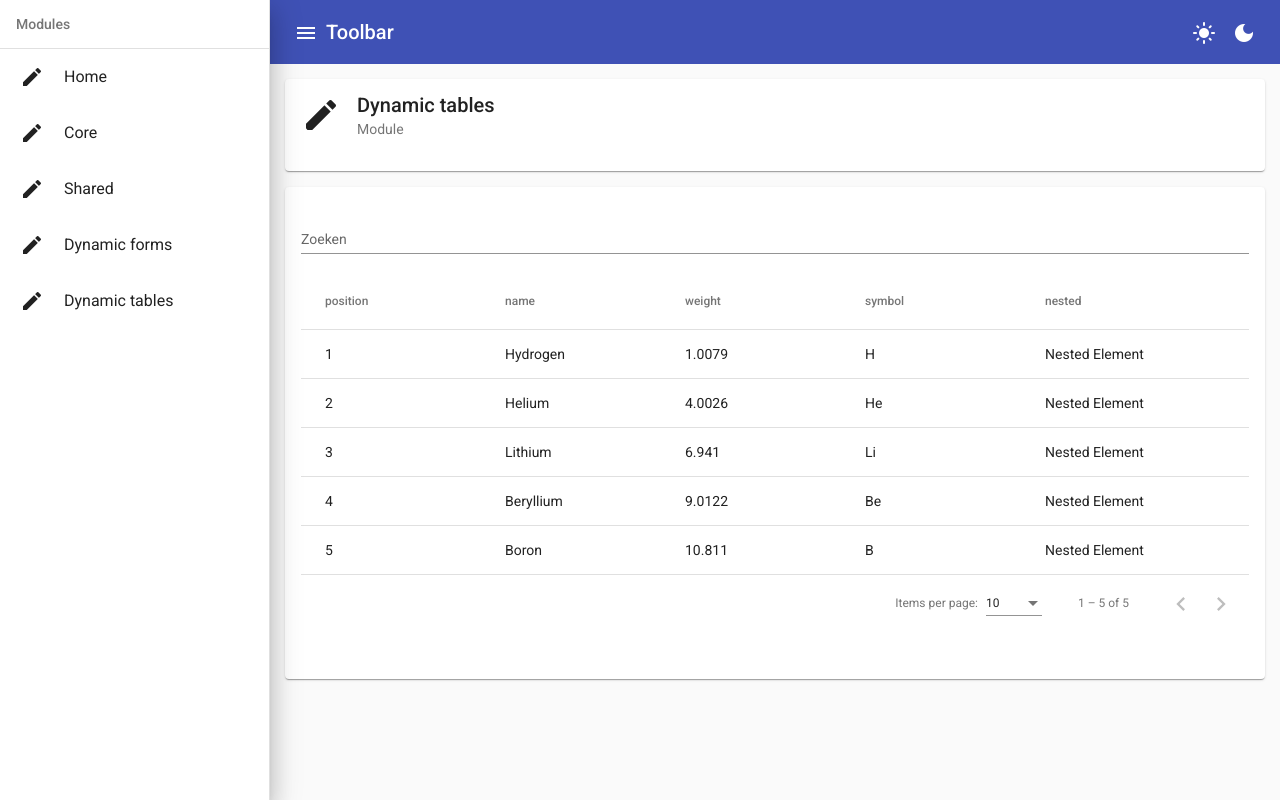
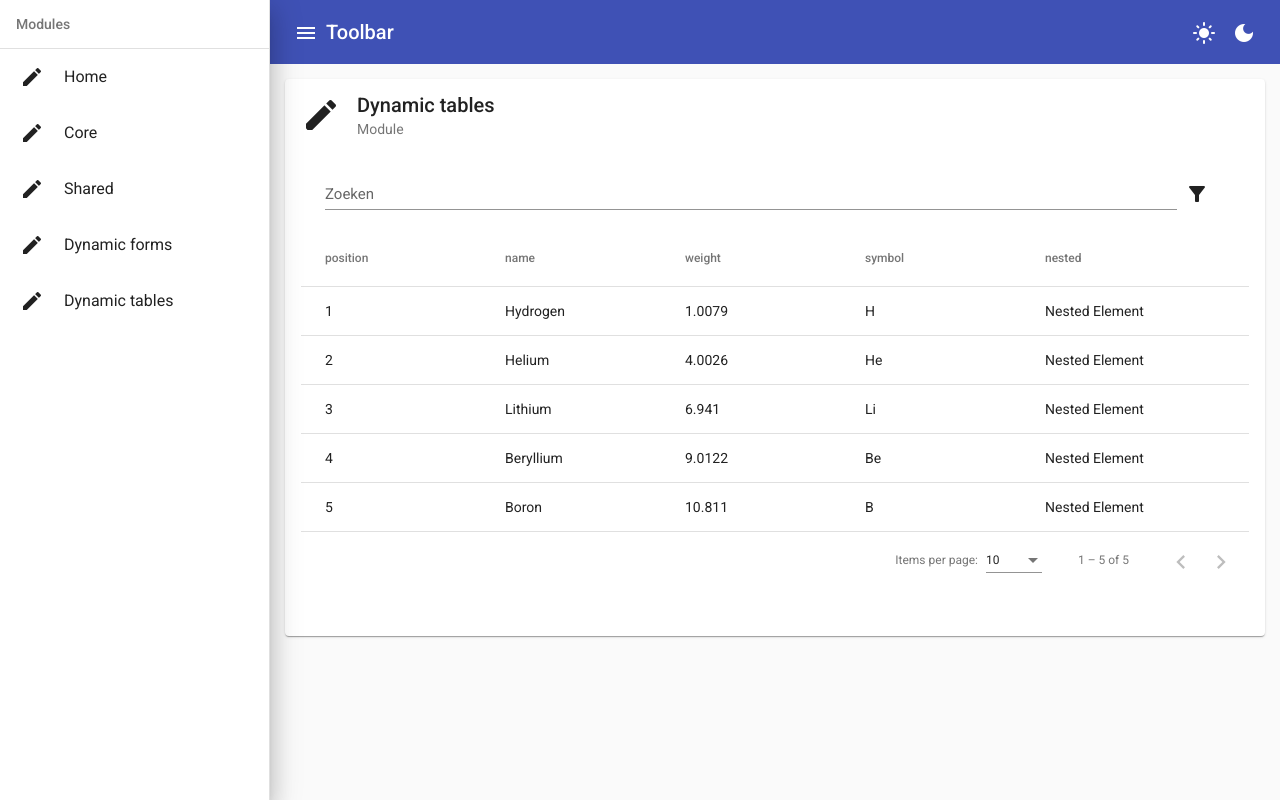
Before and after one commit to patricknnn/AngularModules, an Angular app: page /tables in a window 1280 px wide. Built offline with nearby package versions, Linux system fonts and the light colour scheme.

Commit message:
added dropdown filtering to dynamic tables

```diff
--- a/src/app/components/form/form.component.html
+++ b/src/app/components/form/form.component.html
@@ -15,6 +15,10 @@
       [(formModel)]="element"
     >
     </app-dynamic-form>
+
+    <div>
+      {{element | json}}
+    </div>
   </mat-card-content>
   <mat-card-actions>
     <button mat-button (click)="logElement()">LOG</button>
--- a/src/app/components/table/table.component.html
+++ b/src/app/components/table/table.component.html
@@ -5,10 +5,6 @@
     <mat-card-title>Dynamic tables</mat-card-title>
     <mat-card-subtitle>Module</mat-card-subtitle>
   </mat-card-header>
-</mat-card>
-
-<!-- Dynamic table outlet -->
-<mat-card style="margin-top: 16px;">
   <mat-card-content>
     <ng-container #outlet>
     </ng-container>
--- a/src/app/modules/dynamic-tables/builders/dynamic-table-column-config-builder.ts
+++ b/src/app/modules/dynamic-tables/builders/dynamic-table-column-config-builder.ts
@@ -44,6 +44,12 @@ export class DynamicTableColumnConfigBuilder {
     return this;
   }
 
+  public setFilterable(value: boolean): this {
+    this.dynamicTableColumnConfig.filterable = value;
+
+    return this;
+  }
+
   public addButton(value: DynamicTableButton): this {
     this.dynamicTableColumnConfig.buttons.push(value);
 
--- a/src/app/modules/dynamic-tables/dynamic-table.component.html
+++ b/src/app/modules/dynamic-tables/dynamic-table.component.html
@@ -2,6 +2,15 @@
 <div class="dynamic-table-container">
   <!-- Filter -->
   <div class="dynamic-table-filter" *ngIf="tableConfig.filter">
+    <mat-expansion-panel
+      class="mat-elevation-z0 filter-panel"
+      disabled
+      [expanded]="areDropdownFiltersVisible"
+      hideToggle
+    >
+      <mat-expansion-panel-header>
+        <div class="filter-panel-header-content">
+          <div class="filter-panel-search">
             <mat-form-field
               [appearance]="tableConfig.filterAppearance"
               [color]="tableConfig.filterColor"
@@ -10,10 +19,49 @@
               <input
                 matInput
                 #filterInput
-        (keyup)="applyFilter($event)"
+                (keyup)="applyTextFilter($event)"
                 [placeholder]="tableConfig.filterPlaceholder"
               />
             </mat-form-field>
+          </div>
+
+          <button
+            mat-icon-button
+            *ngIf="!areDropdownFiltersEmpty()"
+            (click)="toggleDropdownFilters()"
+          >
+            <mat-icon>filter_alt</mat-icon>
+          </button>
+        </div>
+      </mat-expansion-panel-header>
+      <!-- Filters -->
+      <div class="filter-panel-dropdown-content">
+        <div class="filter-panel-dropdown-grid">
+          <div *ngFor="let column of columnConfig" [class.empty]="!column.filterable">
+            <mat-form-field
+              *ngIf="column.filterable"
+              [appearance]="tableConfig.filterAppearance"
+              [color]="tableConfig.filterColor"
+            >
+              <mat-label>{{ column.header }}</mat-label>
+              <mat-select [(value)]="activeDropdownFilters[column.key]">
+                <mat-option
+                  *ngFor="let option of getFilterOptions(column.key)"
+                  (click)="applyDropdownFilter(column.key, option)"
+                  [value]="option"
+                >
+                  {{ option }}
+                </mat-option>
+              </mat-select>
+            </mat-form-field>
+          </div>
+        </div>
+        <!-- Reset filters -->
+        <button mat-icon-button (click)="resetDropdownFilters()">
+          <mat-icon>clear</mat-icon>
+        </button>
+      </div>
+    </mat-expansion-panel>
   </div>
 
   <!-- Table -->
@@ -137,6 +185,7 @@
             let odd = odd;
             columns: displayColumns
           "
+          matRipple
           class="dynamic-table-row"
           [class.dynamic-table-row-even]="even"
           [class.dynamic-table-row-odd]="odd"
--- a/src/app/modules/dynamic-tables/dynamic-table.component.scss
+++ b/src/app/modules/dynamic-tables/dynamic-table.component.scss
@@ -8,8 +8,44 @@
   & .dynamic-table-filter {
     display: flex;
 
-    & mat-form-field {
+    & .filter-panel {
       width: 100%;
+      border-radius: 4px;
+
+      & mat-expansion-panel-header {
+        height: auto;
+      }
+
+      & .filter-panel-header-content {
+        display: flex;
+        align-items: center;
+        flex-grow: 1;
+        padding: 0;
+        color: rgba(0, 0, 0, 0.87) !important;
+
+        & .filter-panel-search {
+          display: flex;
+          flex-grow: 1;
+        }
+      }
+
+      & .filter-panel-dropdown-content {
+        display: flex;
+        align-items: center;
+        flex-grow: 1;
+        justify-content: space-between;
+
+        & .filter-panel-dropdown-grid {
+          display: grid;
+          grid-template-columns: repeat(auto-fit, minmax(205px, 1fr));
+          grid-gap: 16px;
+          width: 100%;
+
+          & .empty {
+            display: none;
+          }
+        }
+      }
     }
   }
 
@@ -45,7 +81,6 @@
 
     // table rows
     & .dynamic-table-row {
-
       & .dynamic-table-cell {
         display: flex;
         flex-grow: 1;
--- a/src/app/modules/dynamic-tables/dynamic-table.component.ts
+++ b/src/app/modules/dynamic-tables/dynamic-table.component.ts
@@ -26,13 +26,17 @@ export class DynamicTableComponent implements OnInit, AfterViewInit {
   @ViewChild(MatPaginator) public paginator?: MatPaginator;
   @ViewChild(MatSort) public sort?: MatSort;
 
+  public filteredData?: any[];
   public dataSource!: MatTableDataSource<any>;
   public displayColumns: string[] = [];
   public selection: SelectionModel<any> = new SelectionModel<any>(true, []);
   public resultsLength: number = 0;
+  public areDropdownFiltersVisible: boolean = false;
+  public activeDropdownFilters: any = {};
 
   public ngOnInit(): void {
-    this.dataSource = new MatTableDataSource<any>(this.data);
+    this.filteredData = this.data;
+    this.createDataSource();
     this.initTableColumns();
   }
 
@@ -54,7 +58,7 @@ export class DynamicTableComponent implements OnInit, AfterViewInit {
     });
   }
 
-  public applyFilter(event: Event): void {
+  public applyTextFilter(event: Event): void {
     const htmlInputElement: HTMLInputElement = event.target as HTMLInputElement;
     this.dataSource.filter = htmlInputElement.value.trim().toLowerCase();
 
@@ -63,12 +67,58 @@ export class DynamicTableComponent implements OnInit, AfterViewInit {
     }
   }
 
+  public applyDropdownFilter(key: string, option: string): void {
+    this.activeDropdownFilters[key] = option;
+
+    this.filteredData = this.data.filter((row: any) => {
+      let isPassed: boolean = true;
+      for (const [key, value] of Object.entries(this.activeDropdownFilters)) {
+        if (this.getCellContent(row, key) != value) {
+          isPassed = false;
+        }
+      }
+      return isPassed;
+    });
+
+    this.createDataSource();
+  }
+
+  public areDropdownFiltersEmpty(): boolean {
+    return !this.columnConfig.some(
+      (column: DynamicTableColumnConfig) => column.filterable
+    );
+  }
+
+  public resetDropdownFilters(): void {
+    this.activeDropdownFilters = {};
+    this.filteredData = this.data;
+    this.createDataSource();
+  }
+
+  public toggleDropdownFilters(): void {
+    this.areDropdownFiltersVisible = !this.areDropdownFiltersVisible;
+  }
+
+  public getFilterOptions(key: string): string[] {
+    return this.data
+      .map((row) => {
+        return this.getCellContent(row, key);
+      })
+      .filter((value, index, self) => {
+        return self.indexOf(value) === index;
+      });
+  }
+
   public getCellContent(row: any, key: string): any {
-    return key.split('.').reduce((value: any, key: string) => value?.[key], row);
+    return key
+      .split('.')
+      .reduce((value: any, key: string) => value?.[key], row);
   }
 
   public isFooterEmpty(): boolean {
-    return this.columnConfig.some((column: DynamicTableColumnConfig) => column.footer);
+    return this.columnConfig.some(
+      (column: DynamicTableColumnConfig) => column.footer
+    );
   }
 
   public emitButtonClickEvent(
@@ -100,4 +150,8 @@ export class DynamicTableComponent implements OnInit, AfterViewInit {
   public areAllRowsSelected(): boolean {
     return this.selection.selected.length === this.dataSource.data.length;
   }
+
+  private createDataSource(): void {
+    this.dataSource = new MatTableDataSource<any>(this.filteredData);
+  }
 }
--- a/src/app/modules/dynamic-tables/models/dynamic-table-column-config.ts
+++ b/src/app/modules/dynamic-tables/models/dynamic-table-column-config.ts
@@ -8,6 +8,7 @@ export class DynamicTableColumnConfig {
     public footer: string = '',
     public sticky: 'start' | 'end' | 'false' = 'false',
     public sortable: boolean = true,
+    public filterable: boolean = false,
     public buttons: DynamicTableButton[] = [],
   ) {
   }
--- a/src/app/services/tables/table.service.ts
+++ b/src/app/services/tables/table.service.ts
@@ -28,10 +28,25 @@ export class TableService {
         .setKey('position')
         .setHeader('position')
         .build(),
-      this._columnConfigBuilder.setKey('name').setHeader('name').build(),
-      this._columnConfigBuilder.setKey('weight').setHeader('weight').build(),
-      this._columnConfigBuilder.setKey('symbol').setHeader('symbol').build(),
-      this._columnConfigBuilder.setKey('nested.element').setHeader('nested').build(),
+      this._columnConfigBuilder
+        .setKey('name')
+        .setHeader('name')
+        .setFilterable(true)
+        .build(),
+      this._columnConfigBuilder
+        .setKey('weight')
+        .setHeader('weight')
+        .setFilterable(true)
+        .build(),
+      this._columnConfigBuilder
+        .setKey('symbol')
+        .setHeader('symbol')
+        .setFilterable(true)
+        .build(),
+      this._columnConfigBuilder
+        .setKey('nested.element')
+        .setHeader('nested')
+        .build(),
     ];
   }
 
```
Lines whose indentation alone changed are shown as unchanged.
